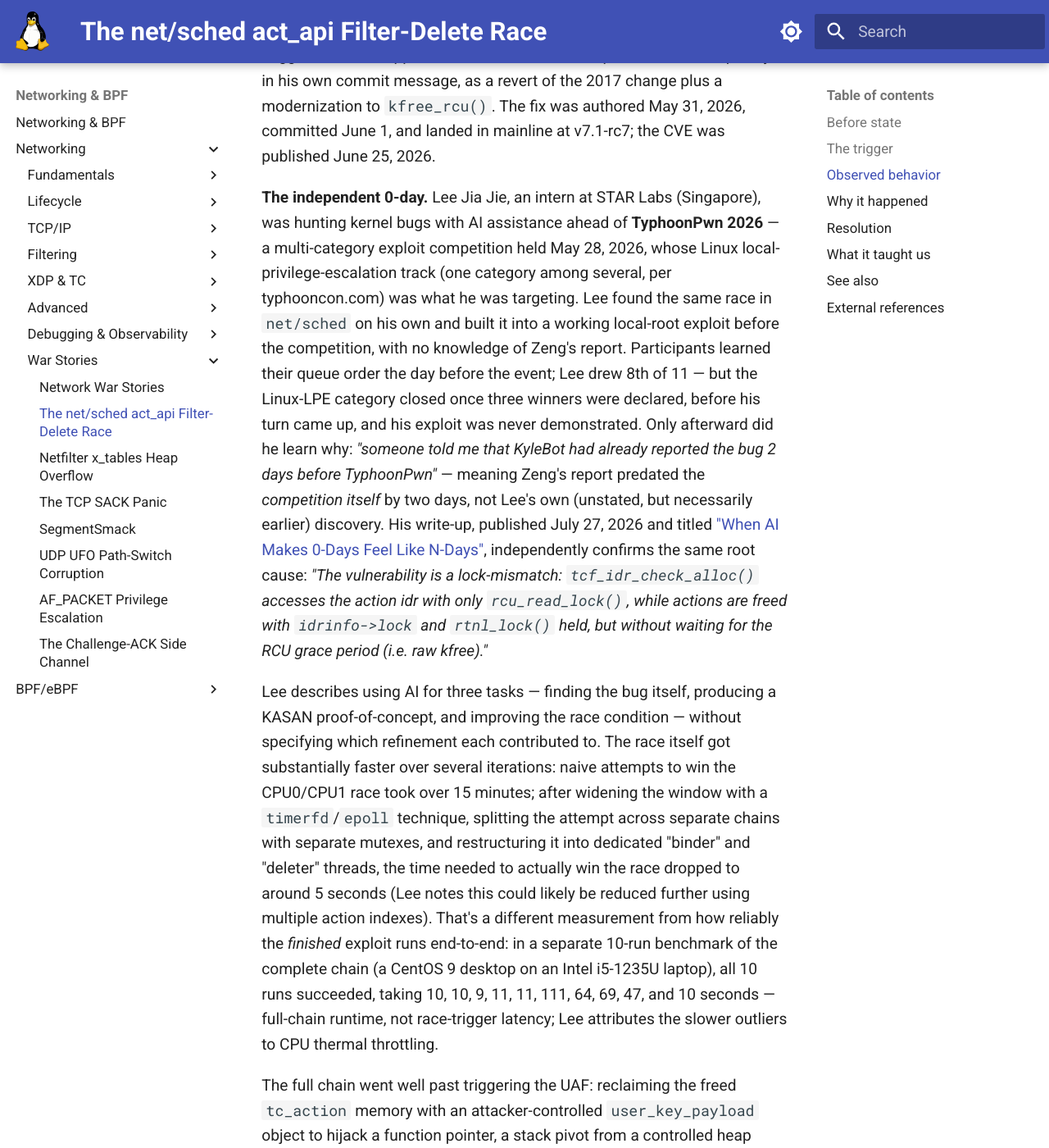
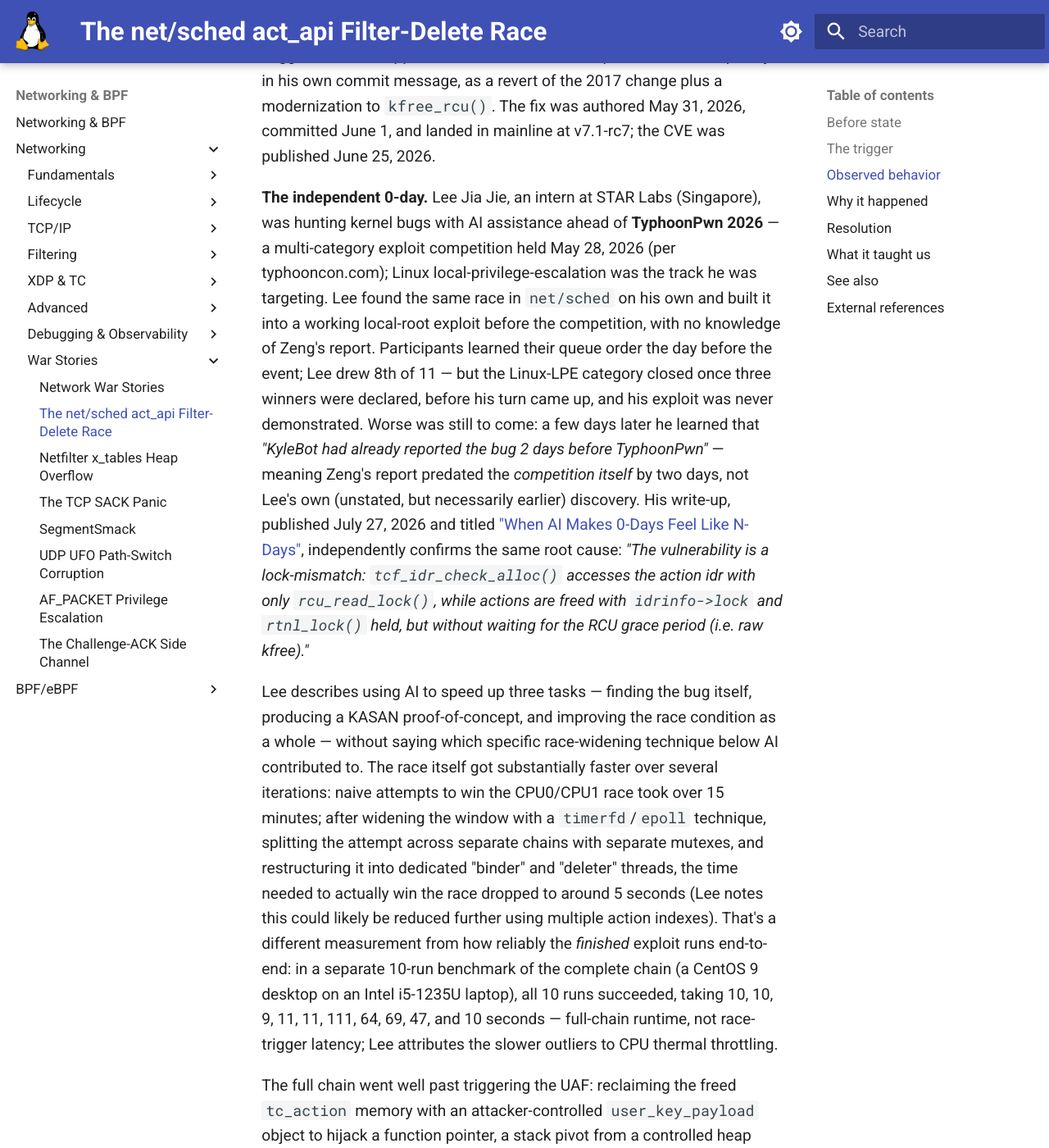
Before and after one commit to laveeshb/linux-kernel-internals, an MkDocs documentation site: the page built from docs/net/war-stories/act-api-uaf.md, in a window 1280 px wide and 1400 px high, scrolled down 4827 px. Shown: the whole window at 82% size. Built offline with MkDocs 1.6.1 and Material for MkDocs 9.7.7, drawn with Linux system fonts in a browser that asks for light colours; some of the changed text lies outside the part shown.

Commit message:
Fix issues found by fifth review of the act_api page
- 7.0 isn't a longterm branch (kernel.org lists 6.18/6.12/6.6/6.1/
  5.15/5.10 as the current LTS set) - "each affected LTS branch" ->
  "each affected stable branch"
- The page implied Lee's exploit went undemonstrated because of
  Zeng's prior report; the source presents these as two separate,
  unrelated setbacks - decoupled them
- "one specific timing refinement" in What it taught us contradicted
  "without specifying which refinement" a paragraph earlier - the
  source only says AI helped "improve the race condition" as a whole,
  not one particular technique
- Small prose fixes: a misplaced modifier in The trigger, a duplicate
  "7.1-rc7" in the Fixed-in field, a redundant multi-category/one-
  category-among-several restatement, RTM_ prefix consistency in
  Before state, and trimmed a hedge in war-stories.md's Common
  threads paragraph that the child page already states

````diff
--- a/docs/net/war-stories/act-api-uaf.md
+++ b/docs/net/war-stories/act-api-uaf.md
@@ -48,7 +48,7 @@
 0: refcount_inc_not_zero(&p->tcfa_refcnt)    <-- ouch, UAF p points to freed memory
 ```
 
-That diagram is the fix commit's own schematic, and it's worth being precise about where it simplifies. In the actual `tcf_idr_check_alloc()` code (verified directly in `net/sched/act_api.c` at the pre-fix v7.0 tag), CPU0's read side never takes a mutex at all: it's `rcu_read_lock()`, `idr_find()`, `refcount_inc_not_zero()`, `rcu_read_unlock()`, with no mutex anywhere in between — the mutex in the diagram belongs to CPU1's delete path, not CPU0's read. The actual gap is simpler than the diagram implies: CPU0 holds only the RCU read lock for the entire lookup-and-refcount sequence, and the RCU read lock guarantees only that memory a reader already holds a pointer to won't be *reclaimed* while that lock is held via an RCU-deferred free — it says nothing about a concurrent, *non*-deferred `kfree()` elsewhere. If CPU1's delete path runs in the gap and frees `p` immediately (as the 2017 change made it do), CPU0's subsequent `refcount_inc_not_zero()` touches memory that's already back in the slab allocator's hands.
+That diagram is the fix commit's own schematic, and it's worth being precise about where it simplifies. In the actual `tcf_idr_check_alloc()` code (verified directly in `net/sched/act_api.c` at the pre-fix v7.0 tag), CPU0's read side never takes a mutex at all: it's `rcu_read_lock()`, `idr_find()`, `refcount_inc_not_zero()`, `rcu_read_unlock()`, with no mutex anywhere in between — the mutex in the diagram belongs to CPU1's delete path, not CPU0's read. The actual gap is simpler than the diagram implies: CPU0 holds only the RCU read lock for the entire lookup-and-refcount sequence, and the RCU read lock guarantees only that memory a reader already holds a pointer to won't be *reclaimed* via an RCU-deferred free while that lock is held — it says nothing about a concurrent, *non*-deferred `kfree()` elsewhere. If CPU1's delete path runs in the gap and frees `p` immediately (as the 2017 change made it do), CPU0's subsequent `refcount_inc_not_zero()` touches memory that's already back in the slab allocator's hands.
 
 ## Observed behavior
 
@@ -56,9 +56,9 @@
 
 **The original report.** Kyle Zeng, a security researcher at OpenAI, reported the race upstream. No source available says how he found it, so this page doesn't guess. The fix commit also credits syzbot, but only as `Tested-by` — confirming the finished patch works, not as an independent discoverer; there's no `Reported-by` tag or linked bug report crediting syzbot with finding the race itself. (Zeng re-tested the finished fix too, appearing a second time as `Tested-by`.) Jakub Kicinski, who maintains this area, suggested the fix approach; Jamal Hadi Salim implemented it — explicitly, in his own commit message, as a revert of the 2017 change plus a modernization to `kfree_rcu()`. The fix was authored May 31, 2026, committed June 1, and landed in mainline at v7.1-rc7; the CVE was published June 25, 2026.
 
-**The independent 0-day.** Lee Jia Jie, an intern at STAR Labs (Singapore), was hunting kernel bugs with AI assistance ahead of **TyphoonPwn 2026** — a multi-category exploit competition held May 28, 2026, whose Linux local-privilege-escalation track (one category among several, per typhooncon.com) was what he was targeting. Lee found the same race in `net/sched` on his own and built it into a working local-root exploit before the competition, with no knowledge of Zeng's report. Participants learned their queue order the day before the event; Lee drew 8th of 11 — but the Linux-LPE category closed once three winners were declared, before his turn came up, and his exploit was never demonstrated. Only afterward did he learn why: *"someone told me that KyleBot had already reported the bug 2 days before TyphoonPwn"* — meaning Zeng's report predated the *competition itself* by two days, not Lee's own (unstated, but necessarily earlier) discovery. His write-up, published July 27, 2026 and titled ["When AI Makes 0-Days Feel Like N-Days"](https://starlabs.sg/blog/2026/07-when-ai-makes-0-days-feel-like-n-days/), independently confirms the same root cause: *"The vulnerability is a lock-mismatch: `tcf_idr_check_alloc()` accesses the action idr with only `rcu_read_lock()`, while actions are freed with `idrinfo->lock` and `rtnl_lock()` held, but without waiting for the RCU grace period (i.e. raw kfree)."*
+**The independent 0-day.** Lee Jia Jie, an intern at STAR Labs (Singapore), was hunting kernel bugs with AI assistance ahead of **TyphoonPwn 2026** — a multi-category exploit competition held May 28, 2026 (per typhooncon.com); Linux local-privilege-escalation was the track he was targeting. Lee found the same race in `net/sched` on his own and built it into a working local-root exploit before the competition, with no knowledge of Zeng's report. Participants learned their queue order the day before the event; Lee drew 8th of 11 — but the Linux-LPE category closed once three winners were declared, before his turn came up, and his exploit was never demonstrated. Worse was still to come: a few days later he learned that *"KyleBot had already reported the bug 2 days before TyphoonPwn"* — meaning Zeng's report predated the *competition itself* by two days, not Lee's own (unstated, but necessarily earlier) discovery. His write-up, published July 27, 2026 and titled ["When AI Makes 0-Days Feel Like N-Days"](https://starlabs.sg/blog/2026/07-when-ai-makes-0-days-feel-like-n-days/), independently confirms the same root cause: *"The vulnerability is a lock-mismatch: `tcf_idr_check_alloc()` accesses the action idr with only `rcu_read_lock()`, while actions are freed with `idrinfo->lock` and `rtnl_lock()` held, but without waiting for the RCU grace period (i.e. raw kfree)."*
 
-Lee describes using AI for three tasks — finding the bug itself, producing a KASAN proof-of-concept, and improving the race condition — without specifying which refinement each contributed to. The race itself got substantially faster over several iterations: naive attempts to win the CPU0/CPU1 race took over 15 minutes; after widening the window with a `timerfd`/`epoll` technique, splitting the attempt across separate chains with separate mutexes, and restructuring it into dedicated "binder" and "deleter" threads, the time needed to actually win the race dropped to around 5 seconds (Lee notes this could likely be reduced further using multiple action indexes). That's a different measurement from how reliably the *finished* exploit runs end-to-end: in a separate 10-run benchmark of the complete chain (a CentOS 9 desktop on an Intel i5-1235U laptop), all 10 runs succeeded, taking 10, 10, 9, 11, 11, 111, 64, 69, 47, and 10 seconds — full-chain runtime, not race-trigger latency; Lee attributes the slower outliers to CPU thermal throttling.
+Lee describes using AI to speed up three tasks — finding the bug itself, producing a KASAN proof-of-concept, and improving the race condition as a whole — without saying which specific race-widening technique below AI contributed to. The race itself got substantially faster over several iterations: naive attempts to win the CPU0/CPU1 race took over 15 minutes; after widening the window with a `timerfd`/`epoll` technique, splitting the attempt across separate chains with separate mutexes, and restructuring it into dedicated "binder" and "deleter" threads, the time needed to actually win the race dropped to around 5 seconds (Lee notes this could likely be reduced further using multiple action indexes). That's a different measurement from how reliably the *finished* exploit runs end-to-end: in a separate 10-run benchmark of the complete chain (a CentOS 9 desktop on an Intel i5-1235U laptop), all 10 runs succeeded, taking 10, 10, 9, 11, 11, 111, 64, 69, 47, and 10 seconds — full-chain runtime, not race-trigger latency; Lee attributes the slower outliers to CPU thermal throttling.
 
 The full chain went well past triggering the UAF: reclaiming the freed `tc_action` memory with an attacker-controlled `user_key_payload` object to hijack a function pointer, a stack pivot from a controlled heap buffer, and a kernel-version-specific ROP chain that overwrites `core_pattern` to gain root execution through the core-dump handler — a working local-root exploit, not just a crash. It requires unprivileged user namespaces to be available, the `CONFIG_NET_ACT_GACT` and `CONFIG_NET_CLS_FLOWER` kernel options, and hardcoded per-kernel-version offsets in the ROP chain, so it's a local privilege-escalation primitive, not something portable or remotely triggerable as published. Lee's own summary of AI's contribution is more modest than "found and built it for me": *"It was certainly helpful for iterating quickly, but still lacking in reasoning ability and having clear blind spots. It was still crucial to exercise my own judgement especially when fine-tuning."* His stated takeaway from the exercise was narrower than "AI finds 0-days" — that AI tooling made *hunting an unknown bug* start to feel, procedurally, like the easier problem of analyzing an already-known one: *"In a sense, this made it feel more like I was doing n-day analysis even on new bugs."*
 
@@ -80,7 +80,7 @@
 
 **Two independent efforts surfaced the same bug for unrelated reasons.** Kyle Zeng reported it upstream through normal channels; Lee Jia Jie found it separately while hunting for a competition, using AI to help, and only learned afterward that the same bug had already been reported. That's not evidence this bug was unusually easy to find — but it's a reminder that a race window open for a couple of years, in a widely-used networking subsystem, can attract more than one independent search effort without either knowing about the other.
 
-**AI made 0-day hunting feel, procedurally, like n-day analysis — in the researcher's own words, not this page's spin.** Lee's account doesn't claim AI found or exploited the bug autonomously: he credits it for iterating quickly on discovery, a proof-of-concept, and one specific timing refinement, while repeatedly stressing that his own judgment was still necessary to fine-tune the result. The narrower, still-notable claim is his own: for a researcher who already knows the subsystem, AI tooling can shrink the gap between "hunting for an unknown bug" and "exploiting one that's already disclosed" — which is what his write-up's title is actually about, and it's a different claim from "AI raced to exploit an already-patched bug," which is not what happened here.
+**AI made 0-day hunting feel, procedurally, like n-day analysis — in the researcher's own words, not this page's spin.** Lee's account doesn't claim AI found or exploited the bug autonomously: he credits it for iterating quickly on discovery, a proof-of-concept, and improving the race condition, while repeatedly stressing that his own judgment was still necessary to fine-tune the result. The narrower, still-notable claim is his own: for a researcher who already knows the subsystem, AI tooling can shrink the gap between "hunting for an unknown bug" and "exploiting one that's already disclosed" — which is what his write-up's title is actually about, and it's a different claim from "AI raced to exploit an already-patched bug," which is not what happened here.
 
 !!! warning "Pattern to watch for"
     Any refcounted object reachable through both an RCU-read-locked lookup (an IDR, a hash table, an RCU-protected list) and a mutex-protected removal path needs the *free itself* deferred with `call_rcu()`/`kfree_rcu()` — a lock around removal doesn't help a lookup that only ever took the RCU read lock. If a comment justifies skipping deferred freeing by saying "readers can only reach this through path X, and X is already safe," audit every other path that can reach the same object before trusting it — not just the one the comment's author had in mind. That audit isn't a one-time check, either: if a later, unrelated change adds a *new* reader path to the same object — exactly what happened here, six years on — it needs to be checked against every existing safety comment that assumed a fixed set of readers, not just reviewed for correctness on its own terms.
````
Also changed, not shown: other parts of docs/net/war-stories/act-api-uaf.md (+4 -4 lines), docs/net/war-stories.md (+1 -1 lines).
